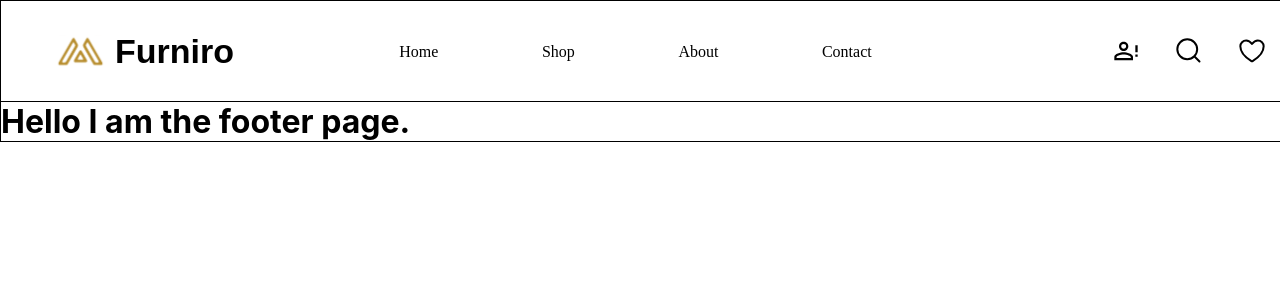
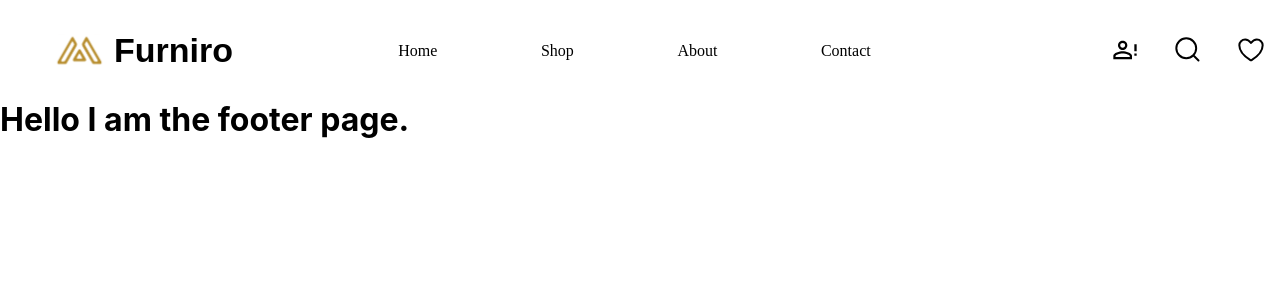
Before and after one commit to hiabed/myReactProject, a React (Vite) app: page /home in a window 1280 px wide. Shown: the top 300 px of the page. Built offline with nearby package versions, Linux system fonts and the light colour scheme.

Commit message:
borders removed.

```diff
--- a/src/App.css
+++ b/src/App.css
@@ -2,6 +2,6 @@
     width: 1440px;
     min-height: fit-content;
     /* height: 1000px; */
-    border: 1px solid black;
+    /* border: 1px solid black; */
     margin: auto;
 }
--- a/src/Browse.css
+++ b/src/Browse.css
@@ -16,6 +16,6 @@
 .browse-img {
     width: 381px;
     height: 480px;
-    border: 1px solid black;
+    /* border: 1px solid black; */
     border-radius: 10px;
 }
--- a/src/Navigation.css
+++ b/src/Navigation.css
@@ -6,7 +6,7 @@
 #main-nav {
     width: 1440px;
     height: 100px;
-    border-bottom: 1px solid black;
+    /* border-bottom: 1px solid black; */
     display: flex;
     align-items: center;
 }
```
